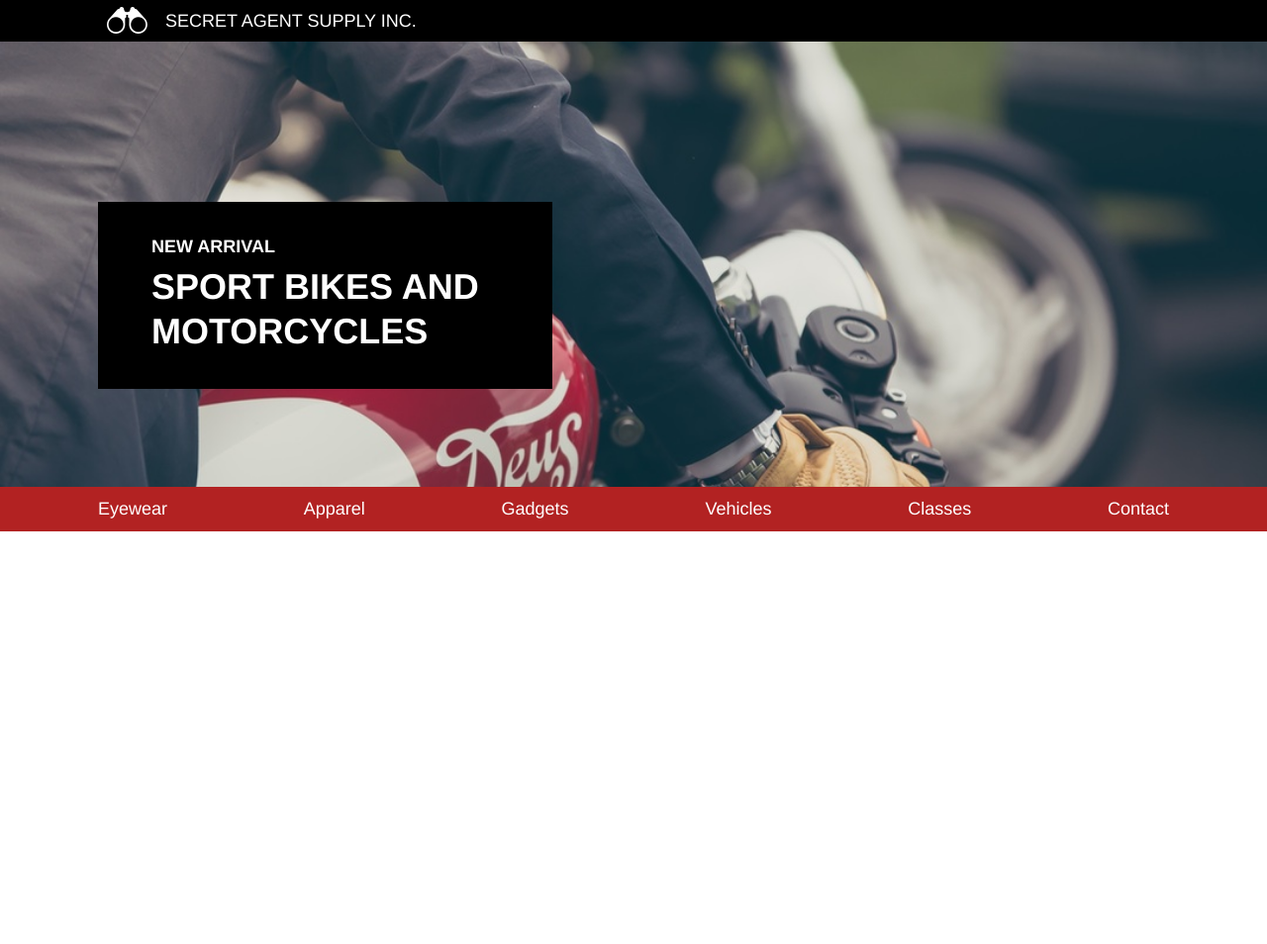
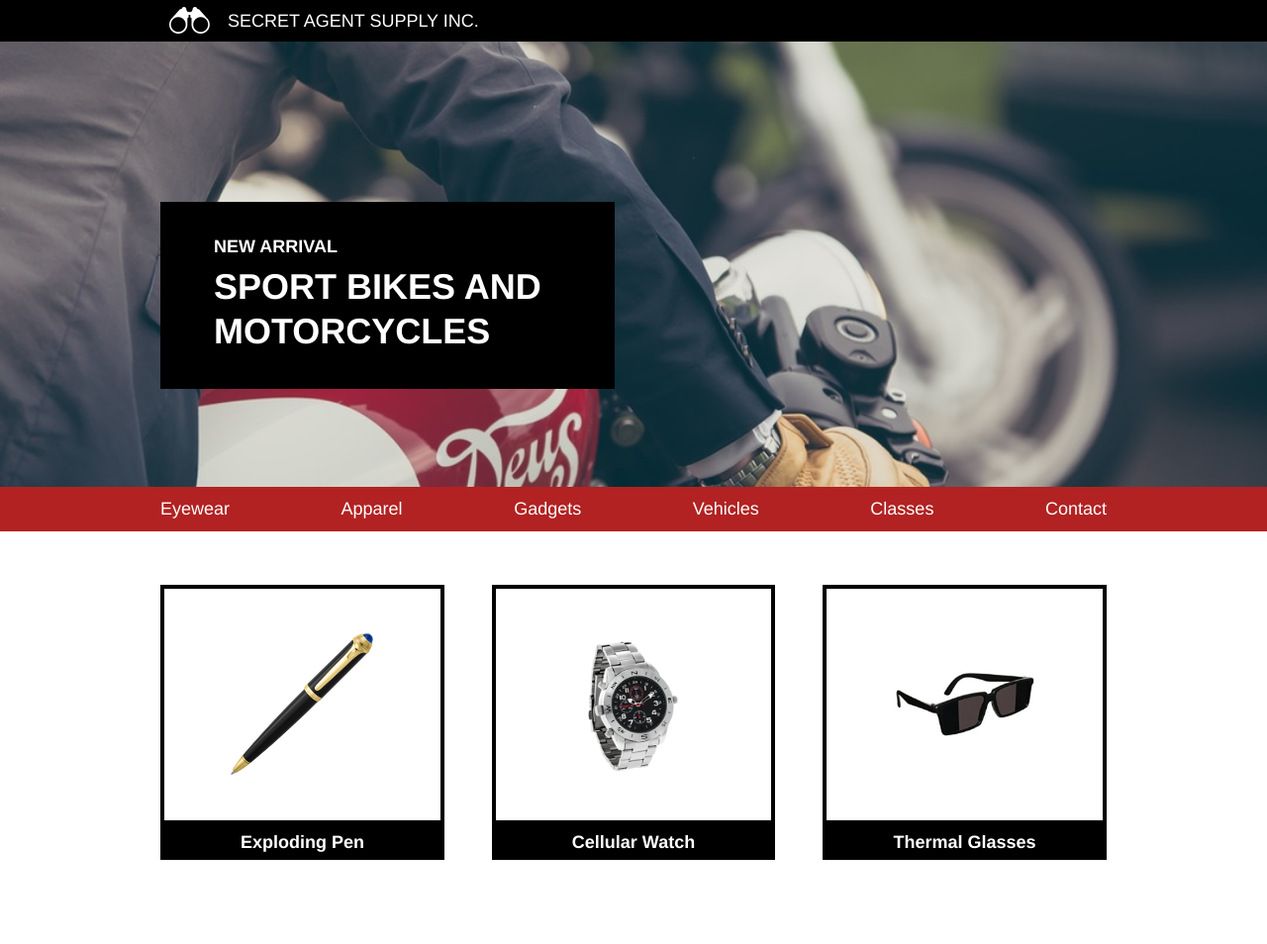
Before and after one commit to ogdomingo/SecretAgentSupply, a plain HTML site: page index.html in a window 1280 px wide. Shown: the whole page at 99% size. Before the commit the page ends 800 px from the top, so only its background shows below. Drawn offline with Linux system fonts and the light colour scheme.

Commit message:
Fix wrong margint size and thus product box sizes

```diff
--- a/index.html
+++ b/index.html
@@ -28,22 +28,30 @@
       <span>Classes</span>
       <span>Contact</span>
     </div>
-    <!--
+
     <div class="flex">
       <div class="items">
-        <div class="item pen">
-          <img src="./resources/images/pen.png">
+        <div class="item">
+          <div class="image-content">
+            <img src="./resources/images/pen.png">
+          </div>
           <h4>Exploding Pen</h4>
         </div>
-        <div class="item watch">
-          <img src="./resources/images/watch.png">
+        <div class="item">
+          <div class="image-content">
+            <img src="./resources/images/watch.png">
+          </div>
           <h4>Cellular Watch</h4>
         </div>
-        <div class="item glasses">
-          <img src="./resources/images/glasses.png">
+        <div class="item">
+          <div class="image-content">
+            <img src="./resources/images/glasses.png">
+          </div>
           <h4>Thermal Glasses</h4>
         </div>
       </div>
+    </div>
+      <!--
       <div class="info">
         <div class="itemSmall">
           <h4>Location</h4>
--- a/resources/css/stylesheet.css
+++ b/resources/css/stylesheet.css
@@ -24,7 +24,7 @@ header span {
 
 header img {
   padding-left: 0.5rem;
-  margin-left: 5.5rem;
+  margin-left: 9rem;
   height: 1.5rem;
 }
 
@@ -44,7 +44,7 @@ header img {
   width: 20rem;
   height: auto;
   padding: 1.75rem 2.75rem;
-  margin-left: 5.5rem;
+  margin-left: 9rem;
   margin-top: 9rem;
 }
 
@@ -66,6 +66,83 @@ header img {
   justify-content: space-between;
   align-items: center;
   max-width: 100%;
-  padding: 0.75rem 5.5rem;
+  padding: 0.75rem 9rem;
   background-color: firebrick;
 }
+
+/*Products*/
+
+.items {
+  display: flex;
+  justify-content: space-between;
+  margin: 3rem 9rem;
+}
+
+.item {
+  width: 30%;
+  height: 20rem;
+}
+
+.item h4 {
+  text-align: center;
+  background-color: black;
+  width: auto;
+  padding: 0.5rem 0;
+}
+
+.image-content {
+  display: flex;
+  justify-content: center;
+  align-items: center;
+  height: 9rem;
+  max-width: auto;
+  padding: 2rem 0;
+  border: 4px solid black;
+  overflow: hidden;
+}
+
+.image-content img {
+  max-width: 8rem;
+}
+
+
+
+
+
+
+
+
+/*Products
+
+.items {
+  display: flex;
+  justify-content: space-between;
+  margin: 3rem 5.5rem;
+}
+
+.item {
+  display: flex;
+  justify-content: center;
+  align-items: center;
+  flex-direction: column;
+  width: 30%;
+}
+
+.item img {
+  max-height: 9rem;
+  border: 4px solid black;
+  max-width: 12.5rem;
+  overflow: hidden;
+  margin: 2rem;
+}
+
+
+.item h4 {
+  background-color: black;
+  width: 100%;
+  text-align: center;
+  padding-top: 0.5rem;
+  padding-bottom: 0.5rem;
+  align-self: baseline;
+}
+*/
```
